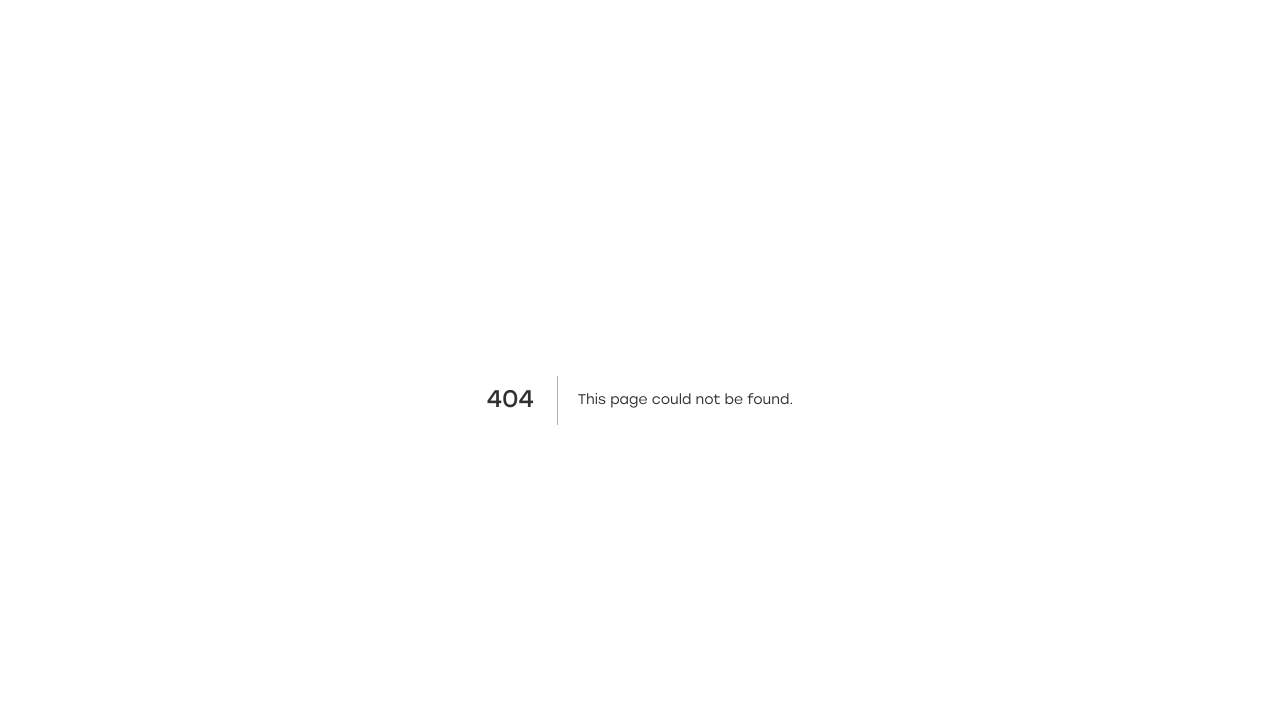
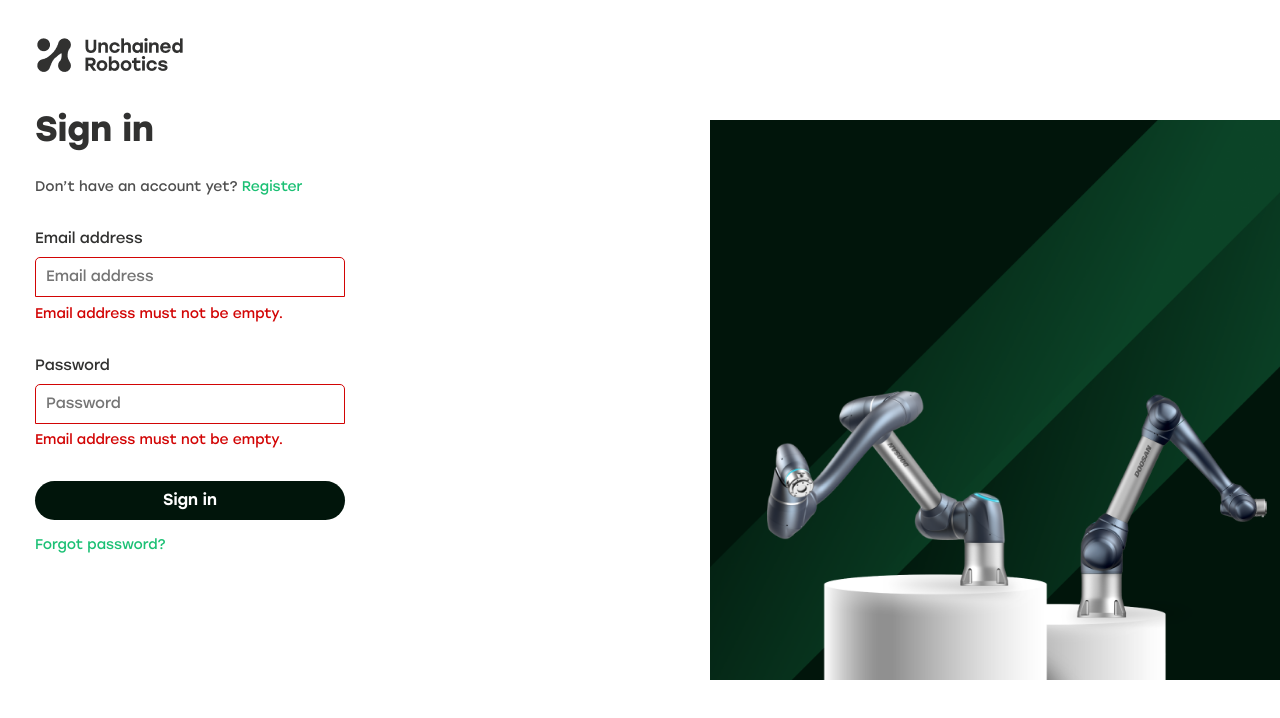
Before and after one commit to saimabbas/unchainedrobotics, a Next.js app: page /SignIn in a window 1280 px wide. Before the commit this address had no page. Shown: the top 718 px of the page. Built offline with nearby package versions, Linux system fonts and the light colour scheme.

Commit message:
SignIn Page

```diff
--- /dev/null
+++ b/pages/SignIn.jsx
@@ -0,0 +1,40 @@
+import React from "react";
+import customGlobals from "../styles/CustomGlobals.module.css";
+import st from "../styles/pages/SignIn.module.css";
+
+const SignIn = () => {
+  return (
+    <div className={customGlobals.app}>
+      <div className={st.SignInBox}>
+        <div className={st.SignInLeft}>
+          <div className="box-lg">
+            <img src="/assets/img/Logo.png" alt="" />
+            <h2>Sign in</h2>
+            <p>
+              Don’t have an account yet? <span>Register</span>
+            </p>
+            <div className={st.SIInput}>
+              <label htmlFor="">Email address</label>
+              <input placeholder="Email address" type="text" />
+              <p>Email address must not be empty.</p>
+            </div>
+            <div className={st.SIInput}>
+              <label htmlFor="">Password</label>
+              <input placeholder="Password" type="text" />
+              <p>Email address must not be empty.</p>
+            </div>
+            <button class="button button-lg button-primary-gray">
+              Sign in
+            </button>
+            <span>Forgot password?</span>
+          </div>
+        </div>
+        <div className={st.SignInRight}>
+          <img src="/assets/img/SignIn.png" alt="" />
+        </div>
+      </div>
+    </div>
+  );
+};
+
+export default SignIn;
--- a/pages/index.js
+++ b/pages/index.js
@@ -1,4 +1,4 @@
-import Page from "./Industries";
+import Page from "./SignIn";
 
 export default function Home() {
   return <Page />;
--- /dev/null
+++ b/styles/pages/SignIn.module.css
@@ -0,0 +1,84 @@
+.SignInBox {
+  display: grid;
+  grid-template-columns: 1fr 1.5fr;
+  grid-gap: 33rem;
+  width: 100%;
+  height: 100vh;
+}
+.SignInLeft {
+  display: flex;
+  flex-direction: column;
+  align-items: flex-start;
+  justify-content: flex-start;
+  padding: 3.5rem 0 0 0;
+}
+.SignInLeft h2 {
+  font-size: 3.5rem;
+  color: var(--gray800);
+  font-weight: 700;
+  margin: 3.5rem 0 2.5rem 0 !important;
+}
+.SignInLeft p {
+  font-size: 1.4rem;
+  color: #4f4f4f;
+  font-weight: 500;
+}
+.SignInLeft p span {
+  color: #1bc074;
+}
+.SignInRight {
+  display: flex;
+}
+.SignInRight img {
+  width: 100%;
+  height: 100%;
+}
+.SIInput {
+  width: 100% !important;
+  display: flex;
+  flex-direction: column;
+  align-items: flex-start;
+  justify-content: flex-start;
+  margin: 3rem 0;
+}
+.SIInput label {
+  color: var(--gray800);
+  font-size: 1.5rem;
+  font-weight: 500;
+  margin: 0 0 0.65rem 0;
+}
+.SIInput input {
+  width: 100% !important;
+  border: 0;
+  border: 1px solid #d20404;
+  padding: 0.75rem 1rem;
+  border-radius: 0.5rem 0.5rem 0 0;
+  font-size: 1.5rem;
+  font-weight: 500;
+  color: var(--gray800);
+  outline: 0;
+  background-color: #fff;
+  transition: var(--trns1);
+  position: relative;
+  height: 4rem;
+}
+.SIInput input:hover {
+  color: var(--gray700);
+}
+.SIInput p {
+  color: #d20404;
+  font-size: 1.4rem;
+  font-weight: 500;
+  margin: 0.65rem 0 0 0 !important;
+}
+.SignInLeft button {
+  background-color: #01150b;
+  width: 100%;
+  margin: 0 0 1.5rem 0;
+}
+.SignInLeft span {
+  font-size: 1.4rem;
+  color: #1bc074;
+  font-weight: 500;
+  cursor: pointer;
+}
```
Also changed, not shown: public/assets/img/Logo.png (added), public/assets/img/SignIn.png (added).
